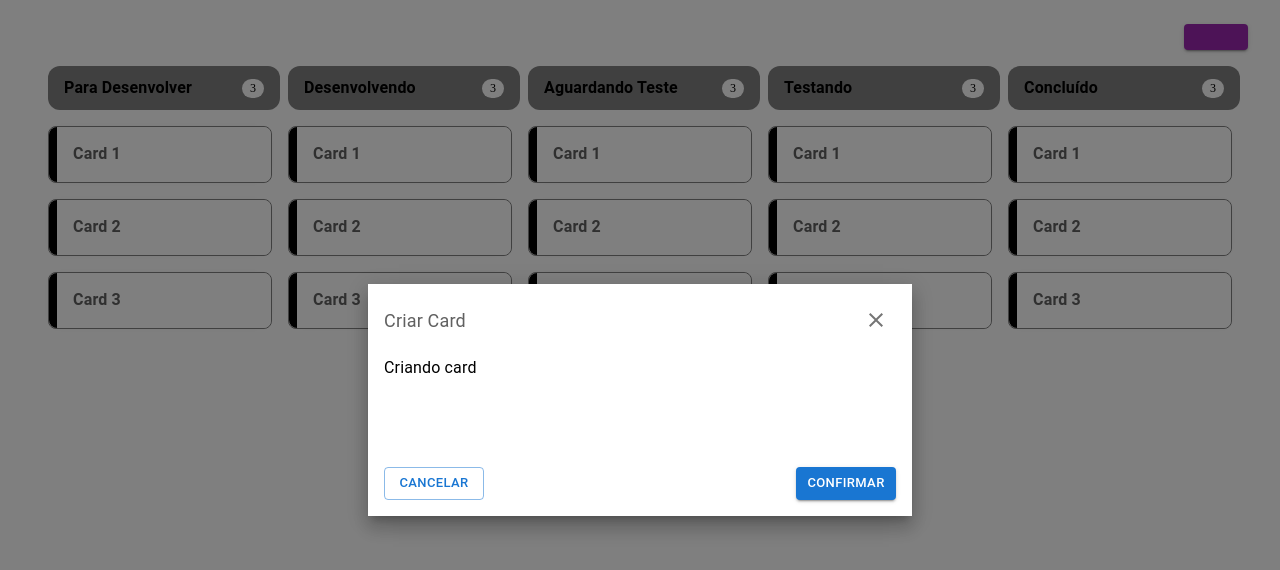
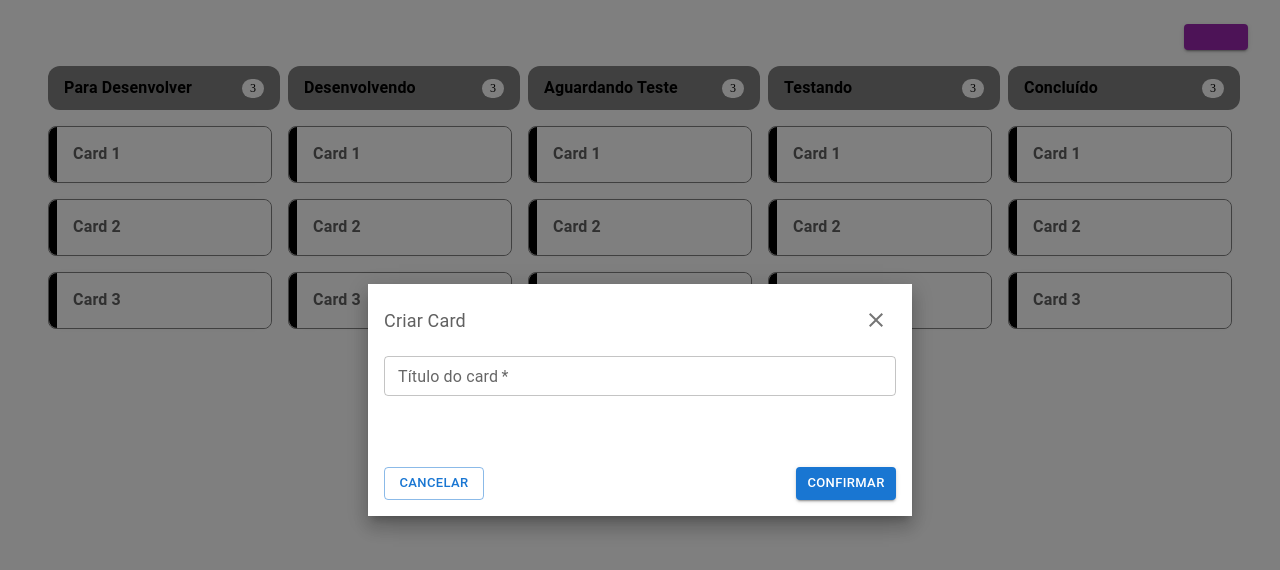
Before and after one commit to eugeogeo/kanban-core, a React (Vite) app: page / in a window 1280 px wide. Both pictures are taken after a click on the button 1216 px from the left and 37 px from the top of the page. Shown: the top 570 px of the page. Built offline with nearby package versions, Linux system fonts and the light colour scheme; some icons are missing.

Commit message:
feat: criando form para criar o card

```diff
--- a/src/pages/components/ModalCreateCard.tsx
+++ b/src/pages/components/ModalCreateCard.tsx
@@ -1,4 +1,5 @@
-import { Typography } from "@mui/material";
+import { Stack, TextField } from "@mui/material";
+import { Controller, useForm } from "react-hook-form";
 import Modal from "../../componentes/Modal";
 
 type ModalCreateCardProps = {
@@ -6,21 +7,48 @@ type ModalCreateCardProps = {
   onClose: () => void;
 };
 
+type Inputs = {
+  title: string;
+  // column: ColumnBoard;
+};
+
 const ModalCreateCard = (data: ModalCreateCardProps) => {
   const { isOpen, onClose } = data;
+
+  const {
+    control,
+    handleSubmit,
+    formState: { errors },
+  } = useForm<Inputs>();
 
   const handleClose = () => {
     onClose();
   };
 
-  const handleSubmit = () => {
+  const onSubmit = () => {
     // Lógica para criar o card
     onClose();
   };
 
   return (
-    <Modal isOpen={isOpen} title="Criar Card" onClose={handleClose} onSubmit={handleSubmit}>
-      <Typography>Criando card</Typography>
+    <Modal isOpen={isOpen} title="Criar Card" onClose={handleClose} onSubmit={handleSubmit(onSubmit)}>
+      <Stack component="form">
+        <Controller
+          name="title"
+          control={control}
+          render={({ field }) => (
+            <TextField
+              label="Título do card"
+              size="small"
+              error={!!errors.title}
+              helperText={errors.title?.message}
+              fullWidth
+              required
+              {...field}
+            />
+          )}
+        />
+      </Stack>
     </Modal>
   );
 };
```
